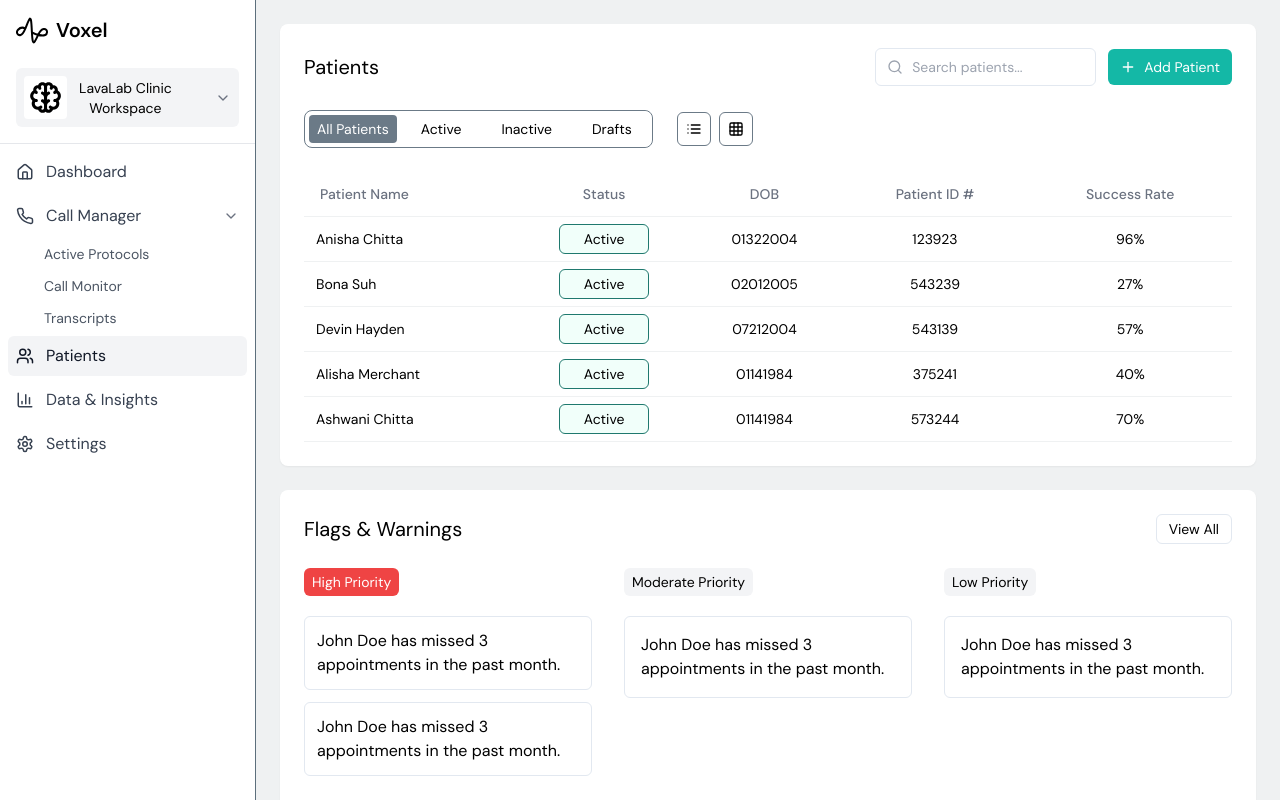
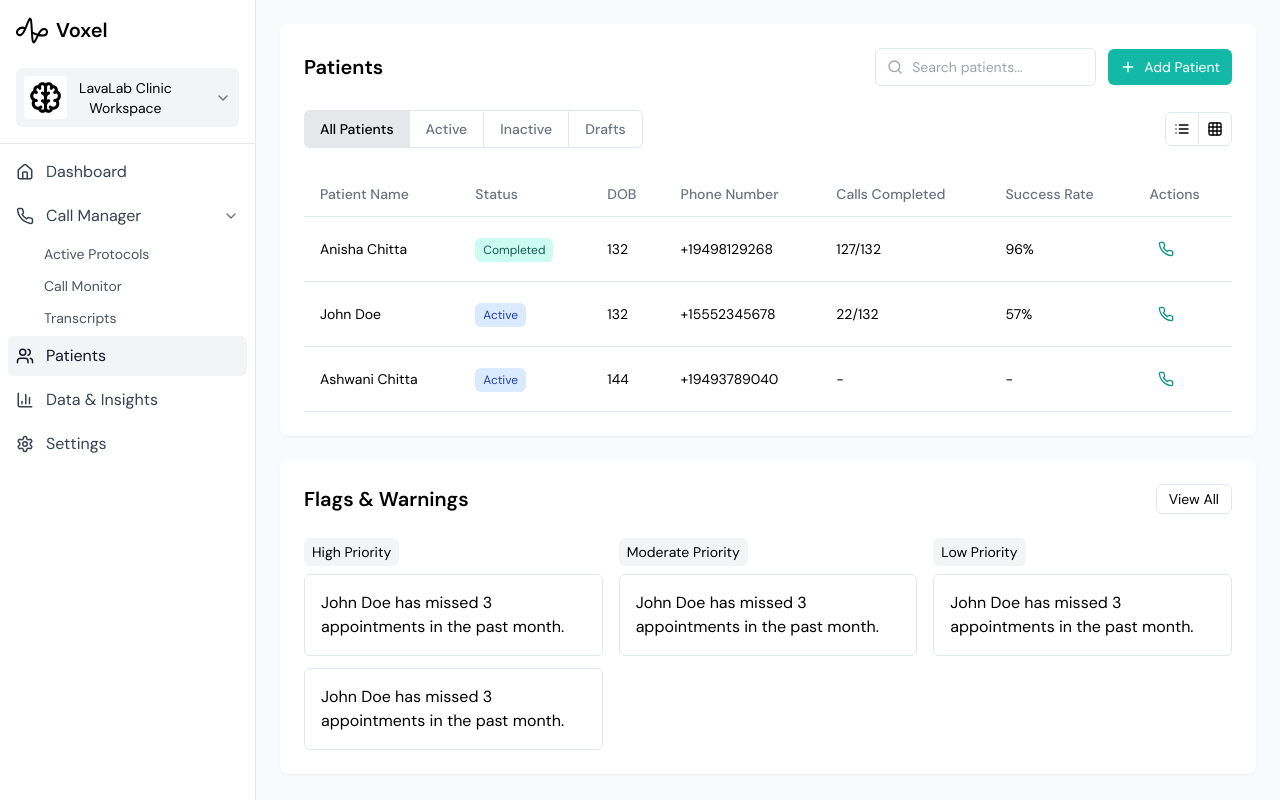
Before and after one commit to anishachitta/cadence_v3, a Next.js app in the folder cadence-v2/: page /patients in a window 1280 px wide. Built offline with nearby package versions, Linux system fonts and the light colour scheme.

Commit message:
Revert "updated UI for sidebar & Patient page"
This reverts commit d1c403c795e2367264101b9b971093c234a6438e.

```diff
--- a/cadence-v2/app/active-protocols/page.tsx
+++ b/cadence-v2/app/active-protocols/page.tsx
@@ -150,7 +150,7 @@ export default function ActiveProtocols() {
   };
 
   return (
-    <div className="flex h-screen bg-[#EFF1F2]">
+    <div className="flex h-screen bg-gray-50">
       <Sidebar />
 
       {/* Main Content */}
--- a/cadence-v2/app/page.tsx
+++ b/cadence-v2/app/page.tsx
@@ -17,7 +17,7 @@ export default function Dashboard() {
   };
 
   return (
-    <div className="flex h-screen bg-[#EFF1F2]">
+    <div className="flex h-screen bg-gray-50">
       <Sidebar />
 
       {/* Main Content */}
@@ -125,8 +125,8 @@ export default function Dashboard() {
                     <path d="M18 15l-6-6-6 6" />
                   </svg>
                   <span className="text-sm text-emerald-500">12.3%</span>
-            </div>
-          </div>
+                </div>
+              </div>
 
               {/* Success Rate */}
               <div className="bg-white p-4 rounded-lg border">
--- a/cadence-v2/app/patients/page.tsx
+++ b/cadence-v2/app/patients/page.tsx
@@ -180,7 +180,7 @@ export default function PatientsPage() {
   };
 
   return (
-    <div className="flex h-screen bg-[#EFF1F2]">
+    <div className="flex h-screen bg-gray-50">
       <Sidebar />
       <Toaster position="top-right" />
 
@@ -190,7 +190,7 @@ export default function PatientsPage() {
           {/* Patients Section */}
           <div className="bg-white rounded-lg shadow-sm p-6">
             <div className="flex justify-between items-center mb-6">
-              <h4 className="text-xl font-regular">Patients</h4>
+              <h1 className="text-xl font-semibold">Patients</h1>
               <div className="flex items-center gap-3">
                 <div className="relative">
                   <Search
@@ -213,26 +213,26 @@ export default function PatientsPage() {
               </div>
             </div>
 
-            <div className="flex items-center gap-4 mb-6">
-              <div className="flex border border-[#6B7A87] rounded-lg overflow-hidden">
-                <button className="m-1 px-2 py-0.5 text-sm rounded-sm focus:outline-none transition-colors bg-[#6B7A87] text-white">
+            <div className="mb-6 flex justify-between items-center">
+              <div className="flex">
+                <button className="px-4 py-2 text-sm font-medium bg-gray-200 rounded-l-md">
                   All Patients
                 </button>
-                <button className="px-5 py-2 text-sm focus:outline-none transition-colors text-black bg-white border-0">
+                <button className="px-4 py-2 text-sm font-medium text-gray-500 border-y border-r">
                   Active
                 </button>
-                <button className="px-5 py-2 text-sm focus:outline-none transition-colors text-black bg-white border-0">
+                <button className="px-4 py-2 text-sm font-medium text-gray-500 border-y border-r">
                   Inactive
                 </button>
-                <button className="px-5 py-2 text-sm rounded-r-lg focus:outline-none transition-colors text-black bg-white border-0">
+                <button className="px-4 py-2 text-sm font-medium text-gray-500 border-y border-r rounded-r-md">
                   Drafts
                 </button>
               </div>
-              <div className="flex gap-2 ml-2">
-                <button className="p-2 border border-[#6B7A87] rounded-md bg-white">
+              <div className="flex border rounded-md">
+                <button className="p-2 border-r">
                   <List size={16} />
                 </button>
-                <button className="p-2 border border-[#6B7A87] rounded-md bg-white">
+                <button className="p-2">
                   <Grid size={16} />
                 </button>
               </div>
@@ -241,29 +241,57 @@ export default function PatientsPage() {
             <div className="overflow-x-auto">
               <table className="w-full text-sm">
                 <thead>
-                  <tr className="border-b text-gray-500" style={{ borderColor: '#EFF1F2' }}>
-                    <th className="py-3 px-4 font-medium text-left">Patient Name</th>
-                    <th className="py-3 px-4 font-medium text-center">Status</th>
-                    <th className="py-3 px-4 font-medium text-center">DOB</th>
-                    <th className="py-3 px-4 font-medium text-center">Patient ID #</th>
-                    <th className="py-3 px-4 font-medium text-center">Success Rate</th>
+                  <tr className="text-left border-b text-gray-500">
+                    <th className="py-3 px-4 font-medium">Patient Name</th>
+                    <th className="py-3 px-4 font-medium">Status</th>
+                    <th className="py-3 px-4 font-medium">DOB</th>
+                    <th className="py-3 px-4 font-medium">Phone Number</th>
+                    <th className="py-3 px-4 font-medium">Calls Completed</th>
+                    <th className="py-3 px-4 font-medium">Success Rate</th>
+                    <th className="py-3 px-4 font-medium">Actions</th>
                   </tr>
                 </thead>
                 <tbody>
                   {patients.map((patient) => (
-                    <tr key={patient.id} className="border-b" style={{ borderColor: '#EFF1F2' }}>
-                      <td className="py-3 px-3 text-sm text-left">{patient.name}</td>
-                      <td className="py-1 px-1 text-sm text-center">
+                    <tr key={patient.id} className="border-b">
+                      <td className="py-4 px-4">{patient.name}</td>
+                      <td className="py-4 px-4">
                         <span
-                          className="px-6 py-1 rounded-md text-black text-sm font-normal inline-block text-center"
-                          style={{ minWidth: '80px', backgroundColor: '#F1FFFA', border: '1px solid #1F796E' }}
+                          className={`px-2 py-1 rounded-md text-xs ${
+                            patient.status === "Active"
+                              ? "bg-blue-100 text-blue-800"
+                              : patient.status === "Completed"
+                              ? "bg-teal-100 text-teal-800"
+                              : patient.status === "Called"
+                              ? "bg-green-100 text-green-800"
+                              : "bg-gray-100 text-gray-800"
+                          }`}
                         >
                           {patient.status}
                         </span>
                       </td>
-                      <td className="py-3 px-3 text-sm text-center">{patient.dob}</td>
-                      <td className="py-3 px-3 text-sm text-center">{patient.id}</td>
-                      <td className="py-3 px-3 text-sm text-center">{patient.successRate}</td>
+                      <td className="py-4 px-4">{patient.dob}</td>
+                      <td className="py-4 px-4">{patient.phoneNumber}</td>
+                      <td className="py-4 px-4">{patient.callsCompleted}</td>
+                      <td className="py-4 px-4">{patient.successRate}</td>
+                      <td className="py-4 px-4 flex gap-2">
+                        <button
+                          onClick={() => setCallPatient(patient)}
+                          className="p-2 text-teal-600 hover:bg-teal-50 rounded-full transition-colors"
+                          title="Call patient with simulation"
+                        >
+                          <Phone size={16} />
+                        </button>
+                        {hasConfig && (
+                          <button
+                            onClick={() => handleDirectCall(patient)}
+                            className="p-2 text-blue-600 hover:bg-blue-50 rounded-full transition-colors"
+                            title="Call patient with Retell API"
+                          >
+                            <Phone size={16} />
+                          </button>
+                        )}
+                      </td>
                     </tr>
                   ))}
                 </tbody>
@@ -274,22 +302,22 @@ export default function PatientsPage() {
           {/* Flags & Warnings Section */}
           <div className="bg-white rounded-lg shadow-sm p-6">
             <div className="flex justify-between items-center mb-6">
-              <h2 className="text-xl ">Flags & Warnings</h2>
+              <h2 className="text-xl font-semibold">Flags & Warnings</h2>
               <button className="px-3 py-1 border rounded-md text-sm">
                 View All
               </button>
             </div>
 
-            <div className="grid grid-cols-1 md:grid-cols-3 gap-8">
+            <div className="grid grid-cols-1 md:grid-cols-3 gap-4">
               <div>
-                <div className="mb-2 px-2 py-1 bg-red-500 rounded-md inline-block text-sm text-white">
+                <div className="mb-2 px-2 py-1 bg-gray-100 rounded-md inline-block text-sm">
                   High Priority
                 </div>
-                <div className="space-y-3 py-3">
+                <div className="space-y-3">
                   {flags
                     .filter((flag) => flag.priority === "High")
                     .map((flag) => (
-                      <div key={flag.id} className="p-3 border rounded-md w-61">
+                      <div key={flag.id} className="p-4 border rounded-md">
                         <p>{flag.message}</p>
                       </div>
                     ))}
@@ -300,7 +328,7 @@ export default function PatientsPage() {
                 <div className="mb-2 px-2 py-1 bg-gray-100 rounded-md inline-block text-sm">
                   Moderate Priority
                 </div>
-                <div className="space-y-3 py-3">
+                <div className="space-y-3">
                   {flags
                     .filter((flag) => flag.priority === "Moderate")
                     .map((flag) => (
@@ -315,7 +343,7 @@ export default function PatientsPage() {
                 <div className="mb-2 px-2 py-1 bg-gray-100 rounded-md inline-block text-sm">
                   Low Priority
                 </div>
-                <div className="space-y-3 py-3">
+                <div className="space-y-3">
                   {flags
                     .filter((flag) => flag.priority === "Low")
                     .map((flag) => (
--- a/cadence-v2/stores/patientStore.ts
+++ b/cadence-v2/stores/patientStore.ts
@@ -4,8 +4,9 @@ type Patient = {
   id: string;
   name: string;
   status: "Completed" | "Active" | "Draft" | "Called";
-  dob: string;
+  dob: number | string;
   phoneNumber: string;
+  callsCompleted: string;
   successRate: string;
 };
 
@@ -18,44 +19,31 @@ interface PatientStore {
 export const usePatientStore = create<PatientStore>((set) => ({
   patients: [
     {
-      id: "123923",
+      id: "1",
       name: "Anisha Chitta",
-      status: "Active",
-      dob: "01322004",
+      status: "Completed",
+      dob: 132,
       phoneNumber: "+19498129268",
+      callsCompleted: "127/132",
       successRate: "96%",
     },
     {
-      id: "543239",
-      name: "Bona Suh",
+      id: "2",
+      name: "John Doe",
       status: "Active",
-      dob: "02012005",
-      phoneNumber: "+2136569648",
-      successRate: "27%",
-    },
-    {
-      id: "543139",
-      name: "Devin Hayden",
-      status: "Active",
-      dob: "07212004",
+      dob: 132,
       phoneNumber: "+15552345678",
+      callsCompleted: "22/132",
       successRate: "57%",
     },
     {
-      id: "375241",
-      name: "Alisha Merchant",
-      status: "Active",
-      dob: "01141984",
-      phoneNumber: "+19343789040",
-      successRate: "40%",
-    },
-    {
-      id: "573244",
+      id: "3",
       name: "Ashwani Chitta",
       status: "Active",
-      dob: "01141984",
+      dob: 144,
       phoneNumber: "+19493789040",
-      successRate: "70%",
+      callsCompleted: "-",
+      successRate: "-",
     },
   ],
   setPatients: (patients) => set({ patients }),
```
Also changed, not shown: cadence-v2/components/sidebar.tsx (+2 -2 lines).
